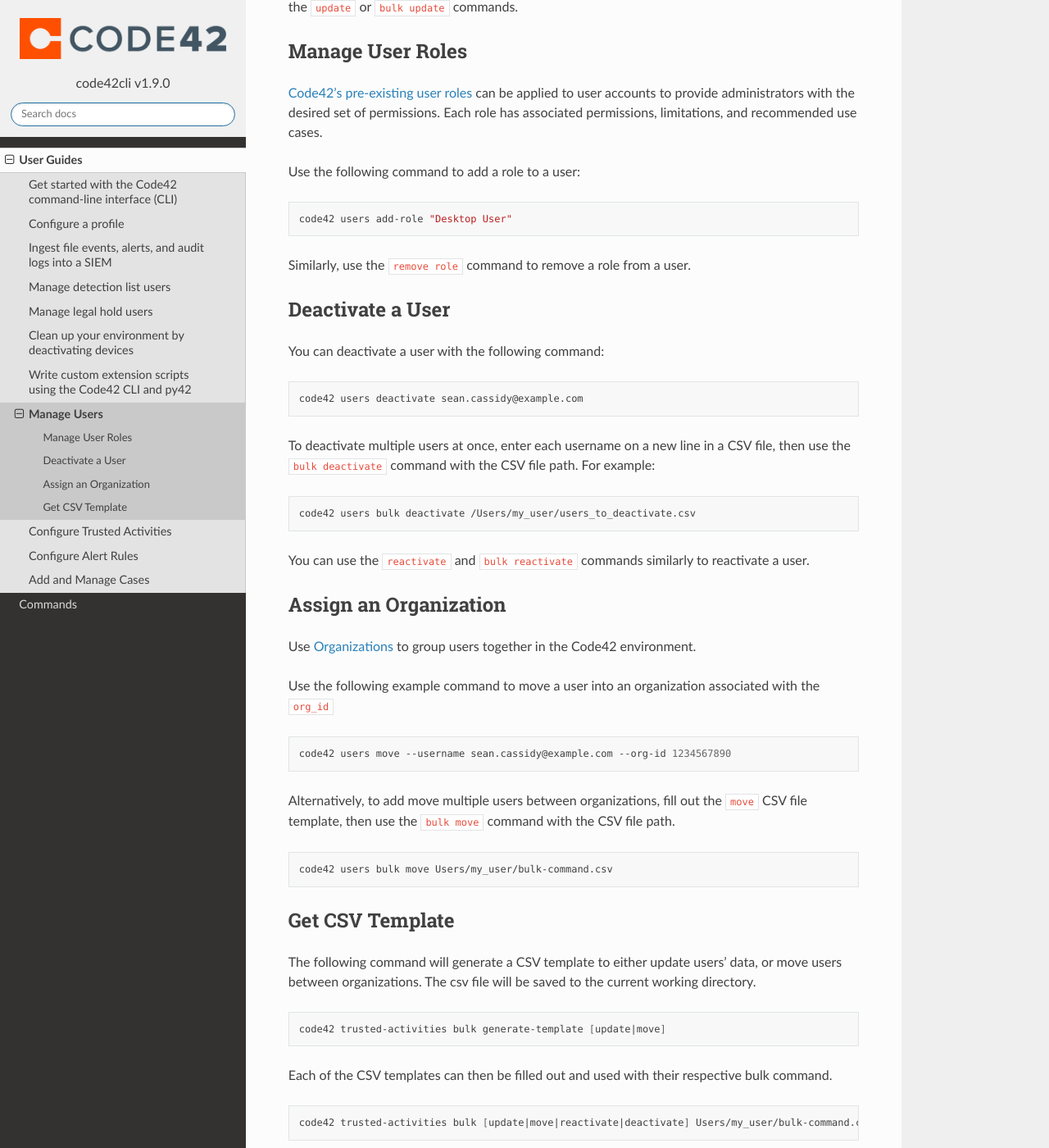
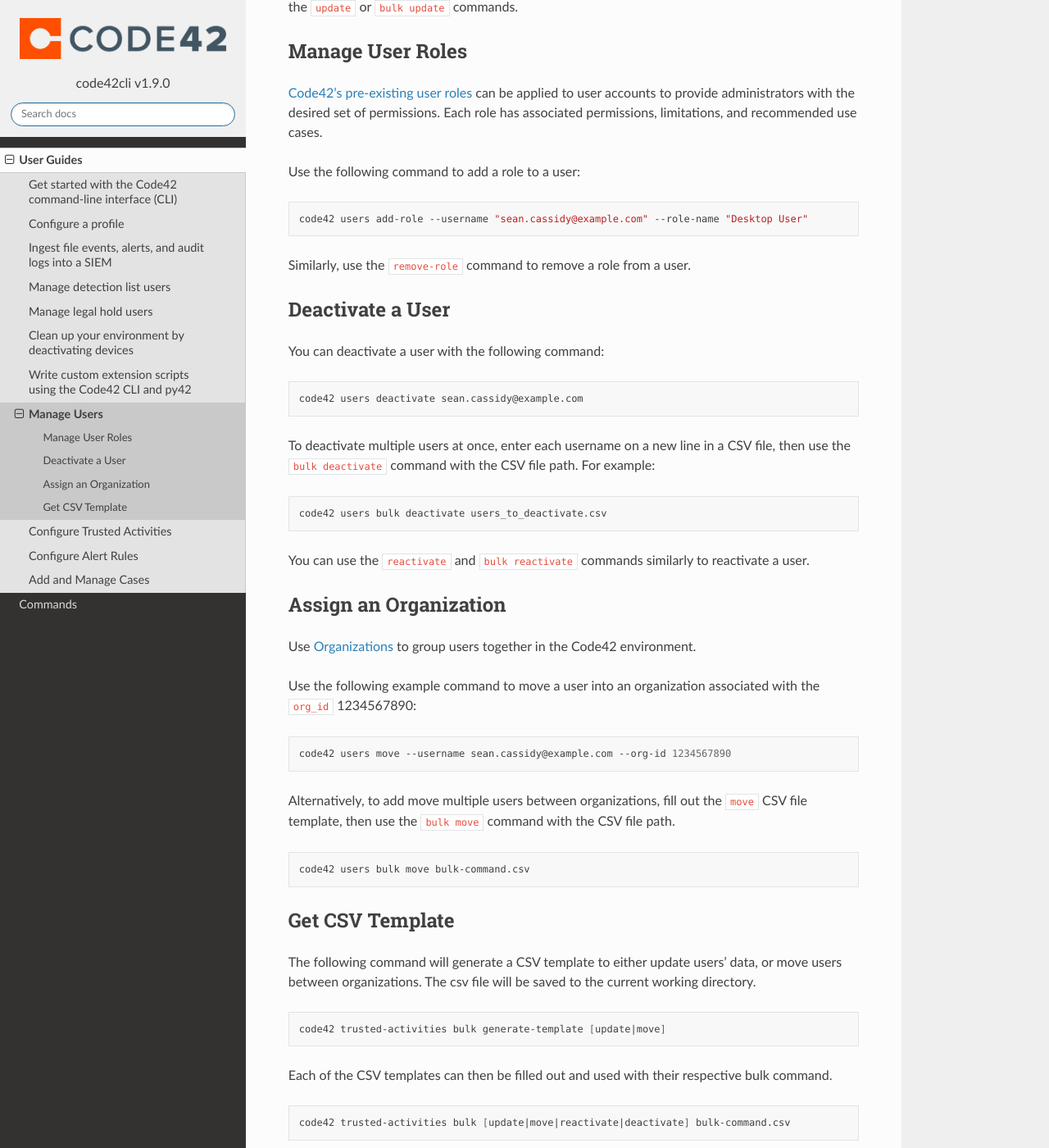
Before and after one commit to code42/code42cli, a Sphinx documentation site: the page built from docs/userguides/users.md, in a window 1280 px wide and 1400 px high, scrolled down 472 px. Shown: the whole window at 82% size. Built offline with Sphinx 7.4.7 and the Read the Docs theme 2.0.0, drawn with Linux system fonts in a browser that asks for light colours; the version number is read from the project's files by our own code.

Commit message:
PR feedback

````diff
--- a/docs/userguides/users.md
+++ b/docs/userguides/users.md
@@ -17,10 +17,10 @@
 
 Use the following command to add a role to a user:
 ```bash
-code42 users add-role "Desktop User"
+code42 users add-role --username "sean.cassidy@example.com" --role-name "Desktop User"
 ```
 
-Similarly, use the `remove role` command to remove a role from a user.
+Similarly, use the `remove-role` command to remove a role from a user.
 
 ## Deactivate a User
 
@@ -31,7 +31,7 @@
 
 To deactivate multiple users at once, enter each username on a new line in a CSV file, then use the `bulk deactivate` command with the CSV file path. For example:
 ```bash
-code42 users bulk deactivate /Users/my_user/users_to_deactivate.csv
+code42 users bulk deactivate users_to_deactivate.csv
 ```
 
 You can use the `reactivate` and `bulk reactivate` commands similarly to reactivate a user.
@@ -40,14 +40,14 @@
 
 Use [Organizations](https://support.code42.com/Administrator/Cloud/Code42_console_reference/Organizations_reference) to group users together in the Code42 environment.
 
-Use the following example command to move a user into an organization associated with the `org_id`
+Use the following example command to move a user into an organization associated with the `org_id` 1234567890:
 ```bash
 code42 users move --username sean.cassidy@example.com --org-id 1234567890
 ```
 
 Alternatively, to add move multiple users between organizations, fill out the `move` CSV file template, then use the `bulk move` command with the CSV file path.
 ```bash
-code42 users bulk move Users/my_user/bulk-command.csv
+code42 users bulk move bulk-command.csv
 ```
 
 ## Get CSV Template
@@ -59,7 +59,7 @@
 
 Each of the CSV templates can then be filled out and used with their respective bulk command.
 ```bash
-code42 trusted-activities bulk [update|move|reactivate|deactivate] Users/my_user/bulk-command.csv
+code42 trusted-activities bulk [update|move|reactivate|deactivate] bulk-command.csv
 ```
 
 A CSV with a single `username` column and each username on a new line is used for the `reactivate` and `deactivate` bulk commands.  They are not available as options for `generate-template`.
````
Also changed, not shown: docs/userguides/alertrules.md (+7 -6 lines), docs/userguides/cases.md (+4 -4 lines), docs/userguides/trustedactivities.md (+4 -4 lines).
